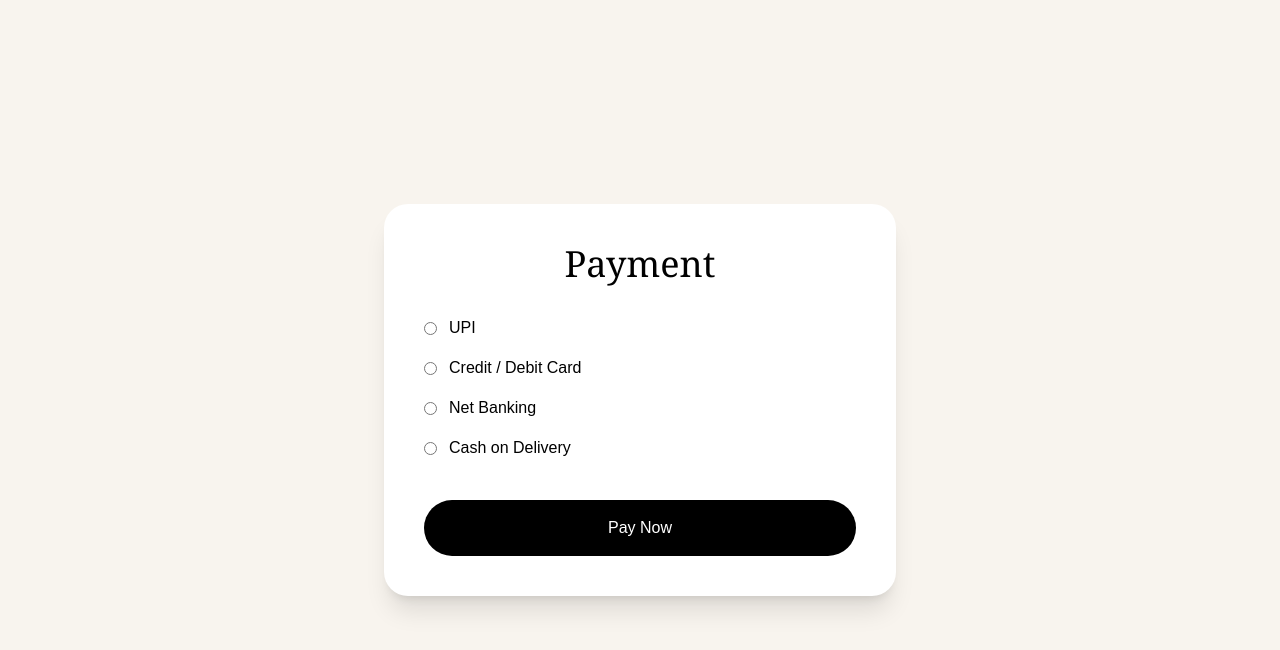
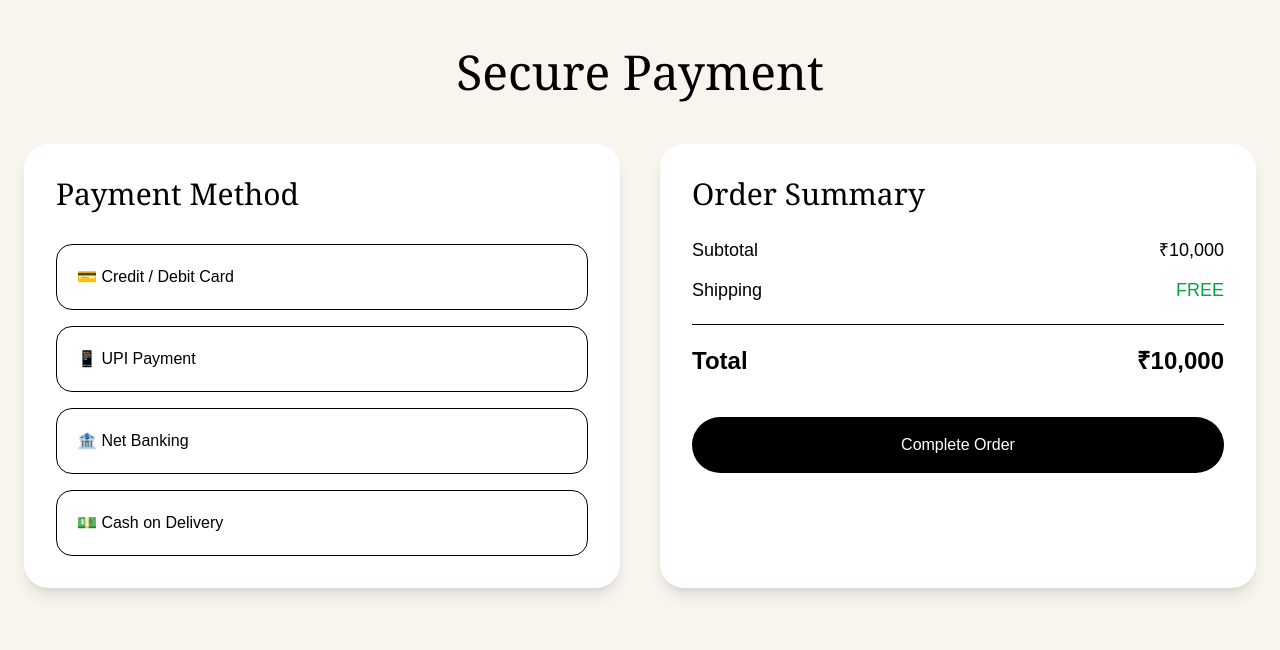
Before and after one commit to hudhafathima081-cell/Elane, a Next.js app: page /payment in a window 1280 px wide. Shown: the top 650 px of the page. Built offline with nearby package versions, Linux system fonts and the light colour scheme.

Commit message:
updated code

```diff
--- a/app/payment/page.tsx
+++ b/app/payment/page.tsx
@@ -4,45 +4,78 @@ import Link from "next/link";
 
 export default function PaymentPage() {
   return (
-    <div className="min-h-screen bg-[#F8F4EE] flex items-center justify-center px-6">
+    <div className="min-h-screen bg-[#F8F4EE] py-12 px-6">
 
-      <div className="bg-white p-10 rounded-3xl shadow-xl w-full max-w-lg">
+      <h1 className="text-5xl font-serif text-center text-black mb-12">
+        Secure Payment
+      </h1>
 
-        <h1 className="text-4xl font-serif text-center text-black mb-8">
-          Payment
-        </h1>
+      <div className="max-w-7xl mx-auto grid lg:grid-cols-2 gap-10">
 
-        <div className="space-y-4">
+        {/* Left Side */}
+        <div className="bg-white rounded-3xl shadow-lg p-8">
 
-          <label className="flex items-center gap-3 text-black">
-            <input type="radio" name="payment" />
-            UPI
-          </label>
+          <h2 className="text-3xl font-serif text-black mb-8">
+            Payment Method
+          </h2>
 
-          <label className="flex items-center gap-3 text-black">
-            <input type="radio" name="payment" />
-            Credit / Debit Card
-          </label>
+          <div className="space-y-4">
 
-          <label className="flex items-center gap-3 text-black">
-            <input type="radio" name="payment" />
-            Net Banking
-          </label>
+            <div className="border rounded-2xl p-5 cursor-pointer hover:border-black">
+              💳 Credit / Debit Card
+            </div>
 
-          <label className="flex items-center gap-3 text-black">
-            <input type="radio" name="payment" />
-            Cash on Delivery
-          </label>
+            <div className="border rounded-2xl p-5 cursor-pointer hover:border-black">
+              📱 UPI Payment
+            </div>
+
+            <div className="border rounded-2xl p-5 cursor-pointer hover:border-black">
+              🏦 Net Banking
+            </div>
+
+            <div className="border rounded-2xl p-5 cursor-pointer hover:border-black">
+              💵 Cash on Delivery
+            </div>
+
+          </div>
 
         </div>
 
-        <Link href="/order-success">
+        {/* Right Side */}
+        <div className="bg-white rounded-3xl shadow-lg p-8">
 
-          <button className="w-full mt-10 bg-black text-white py-4 rounded-full hover:bg-[#A44A3F] transition">
-            Pay Now
-          </button>
+          <h2 className="text-3xl font-serif text-black mb-6">
+            Order Summary
+          </h2>
 
-        </Link>
+          <div className="flex justify-between text-black text-lg mb-3">
+            <span>Subtotal</span>
+            <span>₹10,000</span>
+          </div>
+
+          <div className="flex justify-between text-black text-lg mb-3">
+            <span>Shipping</span>
+            <span className="text-green-600">FREE</span>
+          </div>
+
+          <hr className="my-5"/>
+
+          <div className="flex justify-between text-2xl font-bold text-black">
+            <span>Total</span>
+            <span>₹10,000</span>
+          </div>
+
+          <Link href="/order-success">
+
+            <button className="w-full mt-10 bg-black text-white py-4 rounded-full hover:bg-[#A44A3F] transition">
+
+              Complete Order
+
+            </button>
+
+          </Link>
+
+        </div>
 
       </div>
 
```
